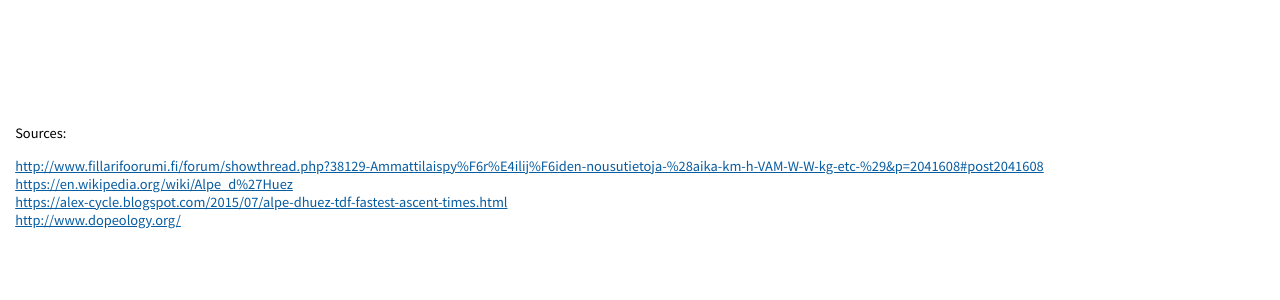
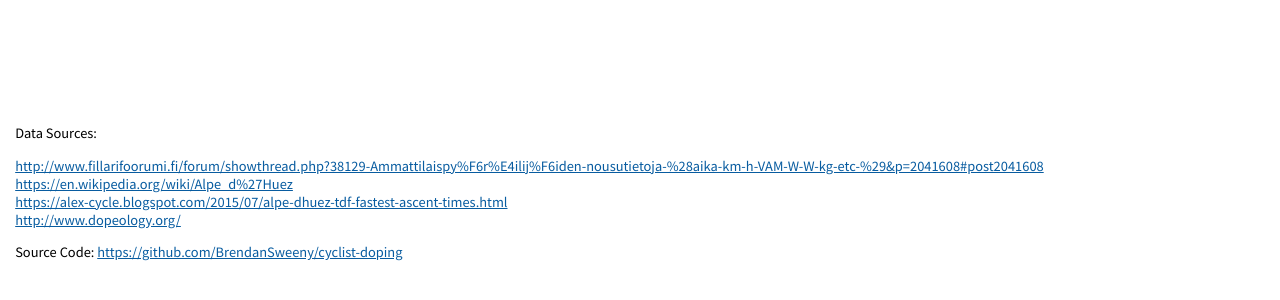
Before and after one commit to BrendanSweeny/cyclist-doping, a plain HTML site: page index.html in a window 1280 px wide. Shown: the part 398-698 px from the top of the page. Drawn offline with nearby package versions, Linux system fonts and the light colour scheme; no server answers.

Commit message:
Add link to source code

```diff
--- a/index.html
+++ b/index.html
@@ -8,11 +8,12 @@
   <div id="container">
     <svg class="plot"></svg>
     <div id="sources">
-      <p>Sources:</p>
+      <p>Data Sources:</p>
       <a href="http://www.fillarifoorumi.fi/forum/showthread.php?38129-Ammattilaispy%F6r%E4ilij%F6iden-nousutietoja-%28aika-km-h-VAM-W-W-kg-etc-%29&p=2041608#post2041608">http://www.fillarifoorumi.fi/forum/showthread.php?38129-Ammattilaispy%F6r%E4ilij%F6iden-nousutietoja-%28aika-km-h-VAM-W-W-kg-etc-%29&p=2041608#post2041608</a><br>
       <a href="https://en.wikipedia.org/wiki/Alpe_d%27Huez">https://en.wikipedia.org/wiki/Alpe_d%27Huez</a><br>
       <a href="https://alex-cycle.blogspot.com/2015/07/alpe-dhuez-tdf-fastest-ascent-times.html">https://alex-cycle.blogspot.com/2015/07/alpe-dhuez-tdf-fastest-ascent-times.html</a><br>
       <a href="http://www.dopeology.org/">http://www.dopeology.org/</a>
+      <p>Source Code: <a href="https://github.com/BrendanSweeny/cyclist-doping">https://github.com/BrendanSweeny/cyclist-doping</a></p>
     </div>
   </div>
   <script src="expandTimeDomain.js"></script>
```
